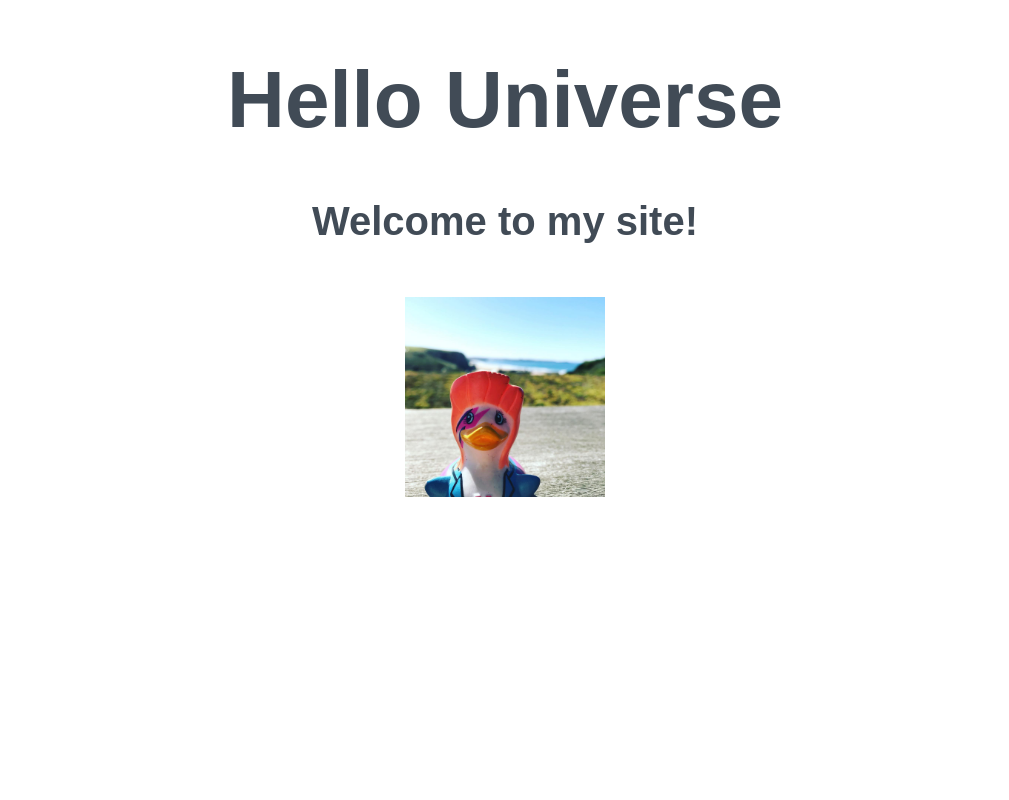
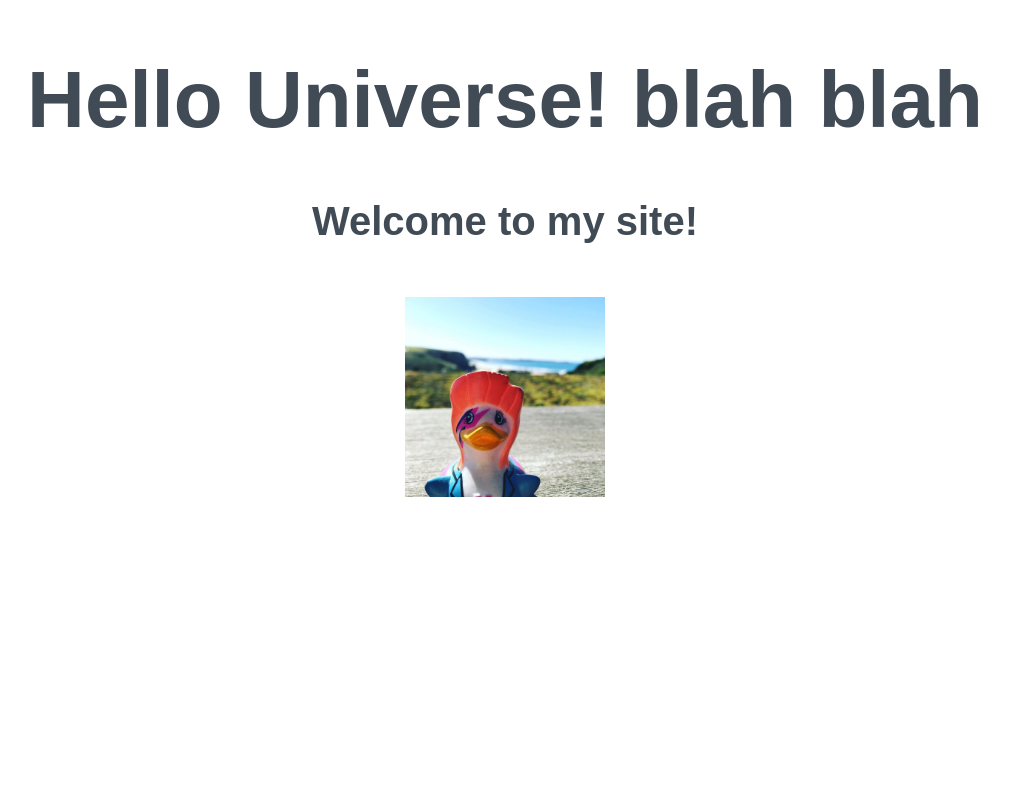
Before and after one commit to eleftheria-safarika/beginners-week-one, a plain HTML site: page index.html in a window 1280 px wide. Shown: the top 800 px of the page, without its empty margins (135-1144 px from the left). Drawn offline with Linux system fonts and the light colour scheme.

Commit message:
blah blah
blah blah

```diff
--- a/index.html
+++ b/index.html
@@ -6,7 +6,7 @@
     </head>
     <body>
         <div>
-        <h1>Hello Universe</h1>
+        <h1>Hello Universe! blah blah</h1>
 
         <h2>Welcome to my site!</h2>
 
```
